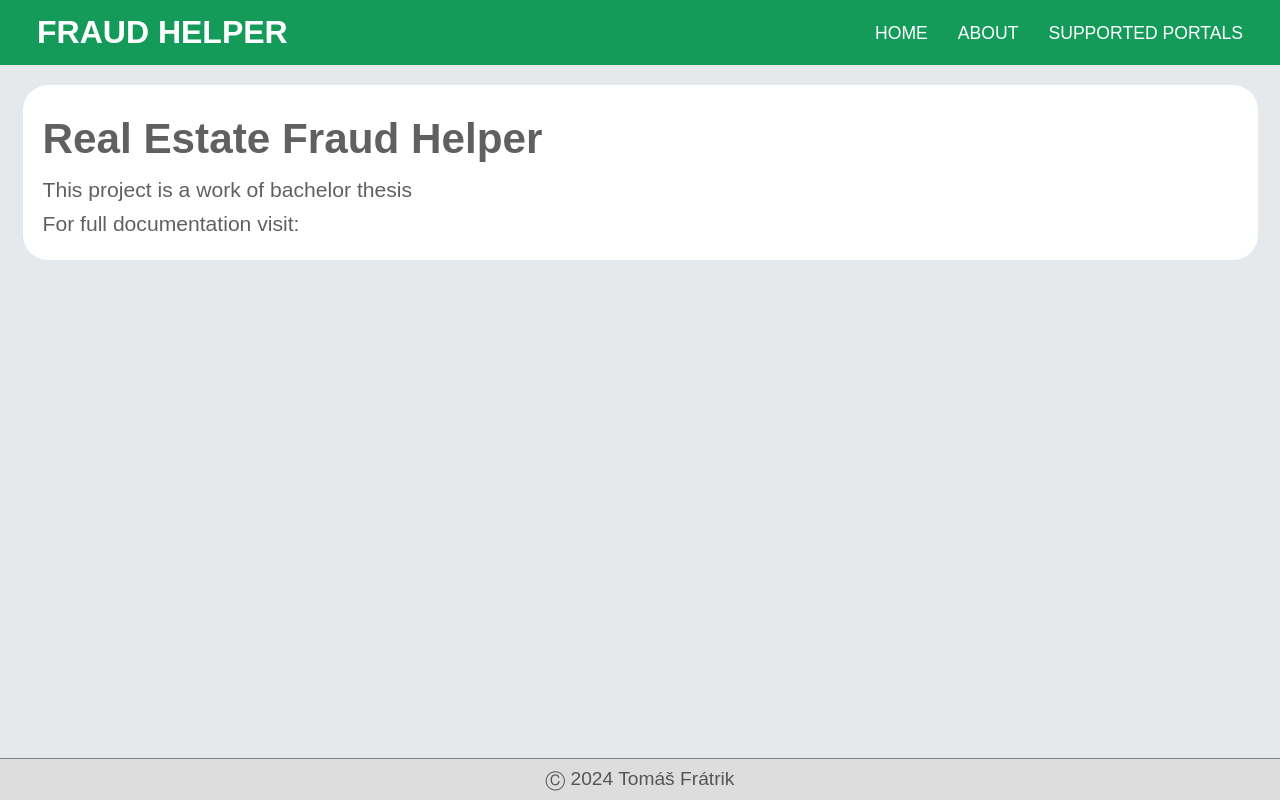
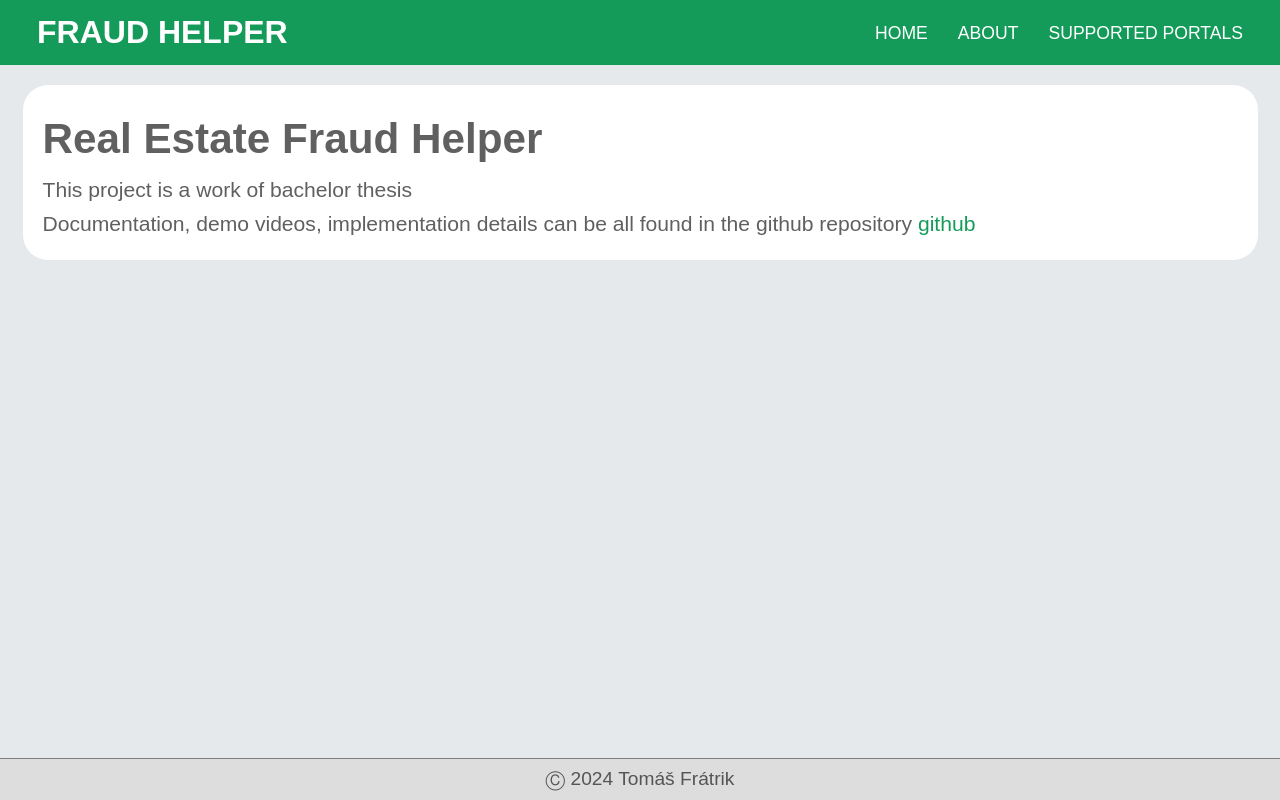
Before and after one commit to tomasfratrik/bt-frontend, a Vue app: page /about in a window 1280 px wide. Built offline with nearby package versions, Linux system fonts and the light colour scheme.

Commit message:
update about me

```diff
--- a/src/components/UrlInput.vue
+++ b/src/components/UrlInput.vue
@@ -106,7 +106,7 @@ const disabledBtn = () => {
 const searchImageClick = async () => {
   const selectedImage = imageUrl.value.find((img) => img.selected)
   try {
-    showInfoToast('Please wait untill process finishes')
+    showInfoToast('Please wait until process finishes')
     isLoading.value = true
     const response = await axios.post(`${serverAddress}/grisa/upload`, {
       selected_url: selectedImage?.url,
--- a/src/views/AboutView.vue
+++ b/src/views/AboutView.vue
@@ -3,7 +3,10 @@
     <div class="wrapper">
       <h1>Real Estate Fraud Helper</h1>
       <p>This project is a work of bachelor thesis</p>
-      <p>For full documentation visit: </p>
+      <p>Documentation, demo videos, implementation details can be all
+          found in the github repository
+          <a class="link" href="https://github.com/tomasfratrik/bachelor-thesis">github</a>
+      </p>
     </div>
   </div>
 </template>
```
